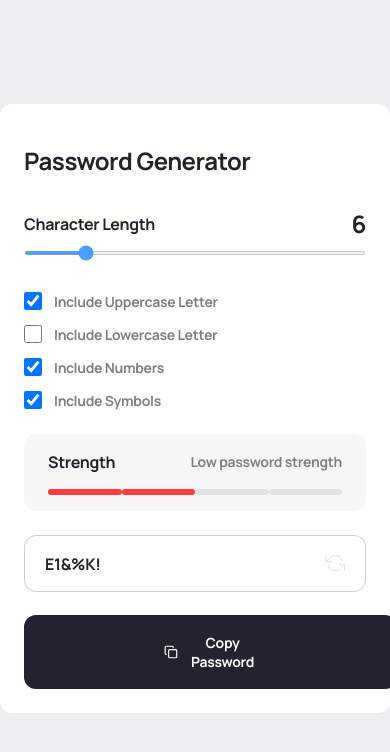
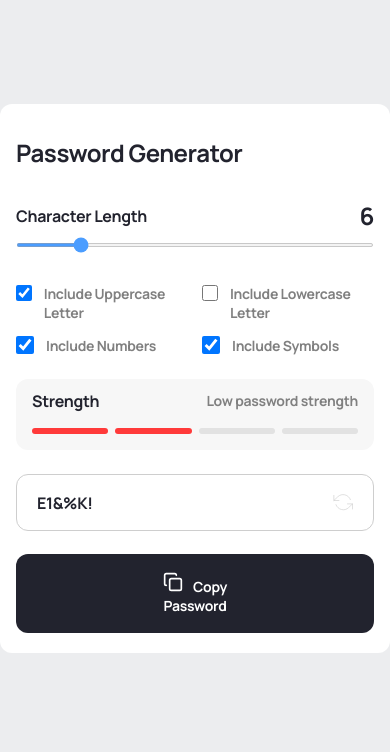
Before and after one commit to eriksleziona/INVO_Password_Generator, a React (Vite) app: page / in a window 390 px wide. Shown: the top 752 px of the page. Built offline with nearby package versions, Linux system fonts and the light colour scheme.

Commit message:
Started to Build the Tablet view

```diff
--- a/src/modules/HomeModule/components/Button/Button.style.scss
+++ b/src/modules/HomeModule/components/Button/Button.style.scss
@@ -19,6 +19,10 @@
     color: var(--color-white);
     margin-left: 10px;
   }
+  @media screen and (max-width: 832px) {
+    display: block;
+    width: 100%;
+  }
 }
 
 .btn:hover {
--- a/src/modules/HomeModule/components/CheckBoxes/CheckBoxes.style.scss
+++ b/src/modules/HomeModule/components/CheckBoxes/CheckBoxes.style.scss
@@ -1,22 +1,18 @@
 @import "/src/global-styles/Mixins/font.mixins.scss";
 .checkboxes-container {
   padding-top: 34px;
-
+  display: grid;
+  grid-template-columns: 1fr;
+  gap: 14px;
   & &__row {
     display: flex;
     flex-direction: row;
     gap: 12px;
   }
 
-  & &__row:not(:first-child) {
-    margin-top: 14px;
-  }
-
   input[type="checkbox"] {
     width: 18px;
     height: 18px;
-    display: block;
-    border: 1px solid var(--color-stroke);
   }
 
   & &__checkbox:checked {
@@ -34,4 +30,9 @@
   & &__label:hover {
     cursor: pointer;
   }
+
+  @media screen and (max-width: 832px) {
+    display: grid;
+    grid-template-columns: 1fr 1fr;
+  }
 }
--- a/src/modules/HomeModule/components/ShowStrength/ShowStrength.style.scss
+++ b/src/modules/HomeModule/components/ShowStrength/ShowStrength.style.scss
@@ -22,6 +22,7 @@
     margin-top: 17px;
     display: flex;
     justify-content: space-between;
+    gap: 7px;
   }
   & &__item {
     border-radius: 90px;
@@ -41,4 +42,14 @@
   & &__item--success {
     background: var(--color-green);
   }
+
+  @media screen and (max-width: 834px) {
+    padding: 12px 16px 16px 16px;
+    & &__item {
+      display: grid;
+      max-width: 179px;
+      width: 100%;
+      gap: 7px;
+    }
+  }
 }
--- a/src/modules/HomeModule/pages/HomePage/HomePage.scss
+++ b/src/modules/HomeModule/pages/HomePage/HomePage.scss
@@ -7,4 +7,13 @@
   & &__wrapper {
     padding: 40px 24px 24px 24px;
   }
+
+  @media screen and (max-width: 834px) {
+    max-width: 801px;
+    width: 100%;
+
+    & &__wrapper {
+      padding: 32px 16px 20px 16px;
+    }
+  }
 }
```
